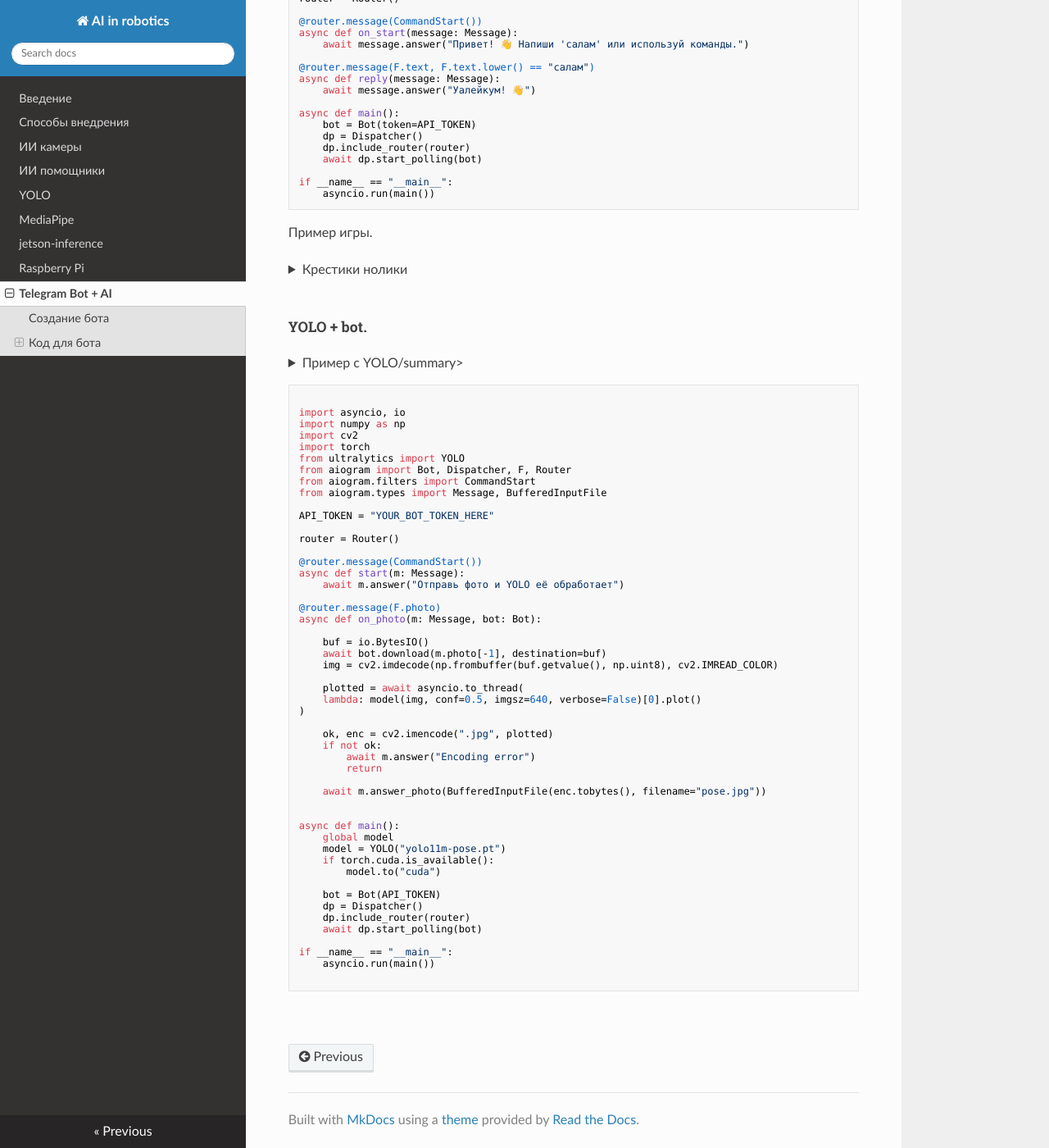
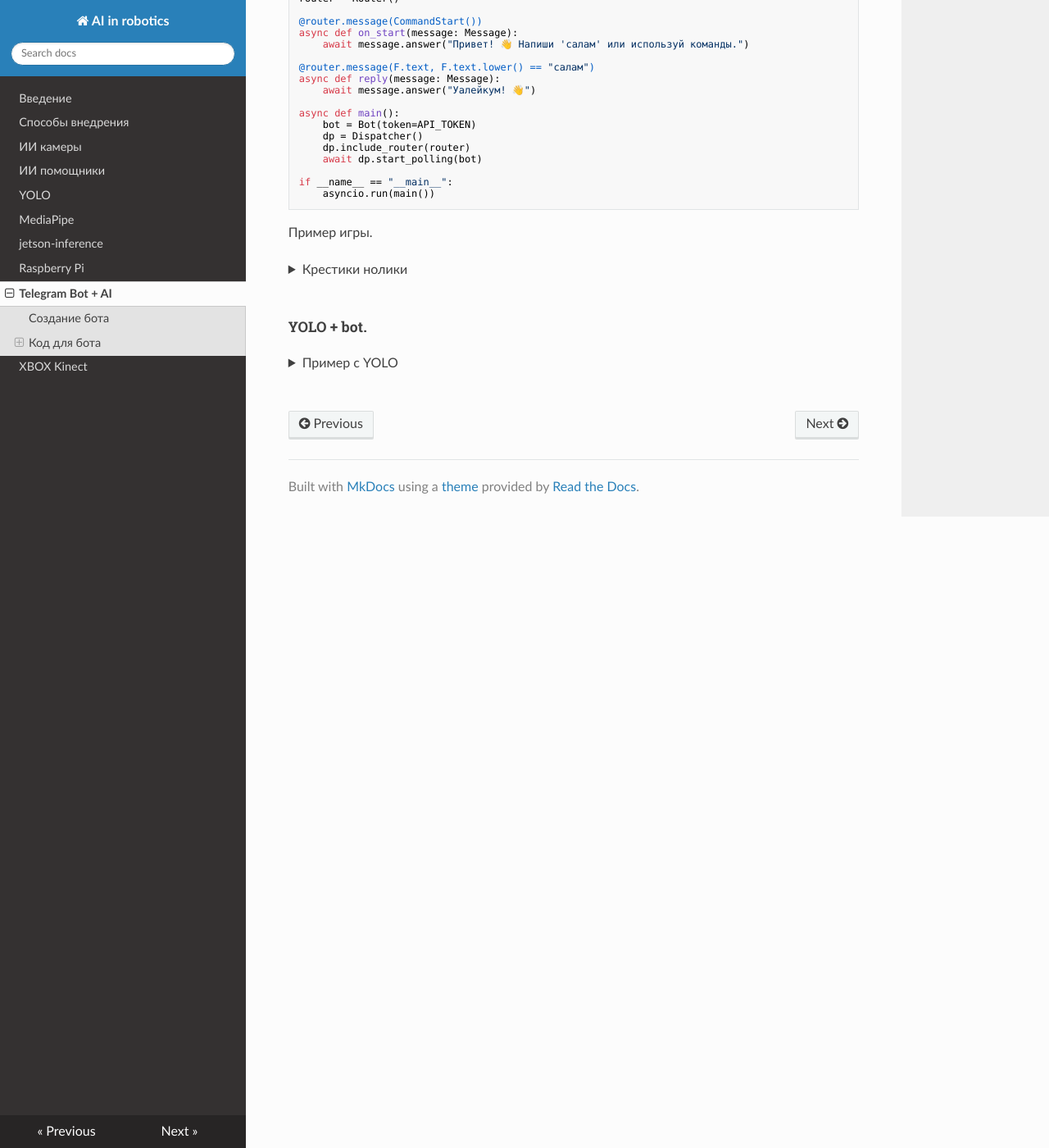
Before and after one commit to aztechell/AI-in-robotics, an MkDocs documentation site: the page built from docs/tgai.md, in a window 1280 px wide and 1400 px high, scrolled down 1840 px. Shown: the whole window at 82% size. Built offline with MkDocs 1.6.1, drawn with Linux system fonts in a browser that asks for light colours; nearby versions of some CDN libraries.

Commit message:
adding info

````diff
--- a/docs/tgai.md
+++ b/docs/tgai.md
@@ -172,7 +172,7 @@
 ##### YOLO + bot.
 
 <details>
-<summary>Пример с YOLO/summary>
+<summary>Пример с YOLO</summary>
 
 ```
 
--- a/mkdocs.yml
+++ b/mkdocs.yml
@@ -11,3 +11,4 @@
   - jetson-inference: jetson.md
   - Raspberry Pi: raspberry.md
   - Telegram Bot + AI: tgai.md
+  - XBOX Kinect: kinect.md
````
Also changed, not shown: docs/kinect.md (added, +28 -0 lines), docs/img/img_19.png (added).
